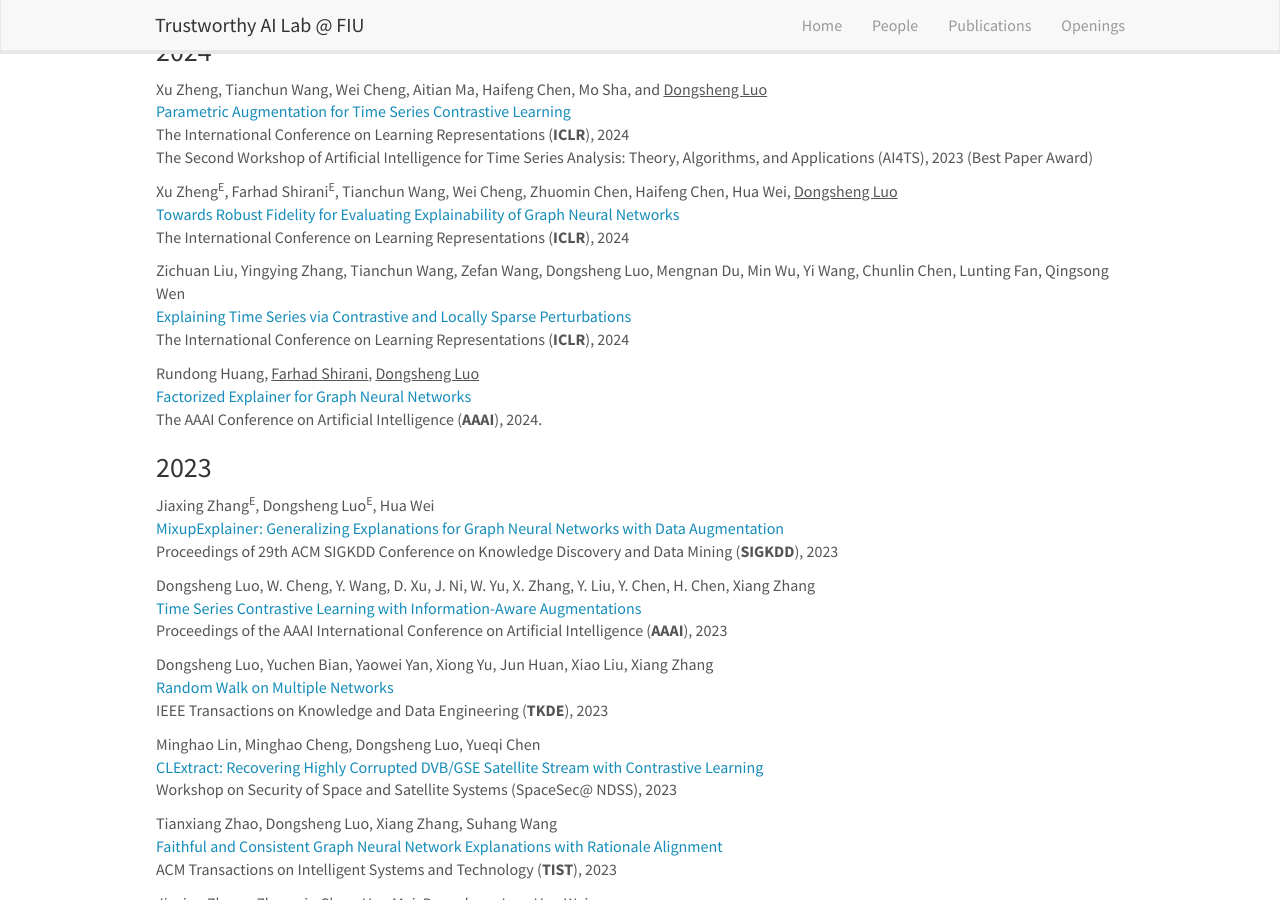
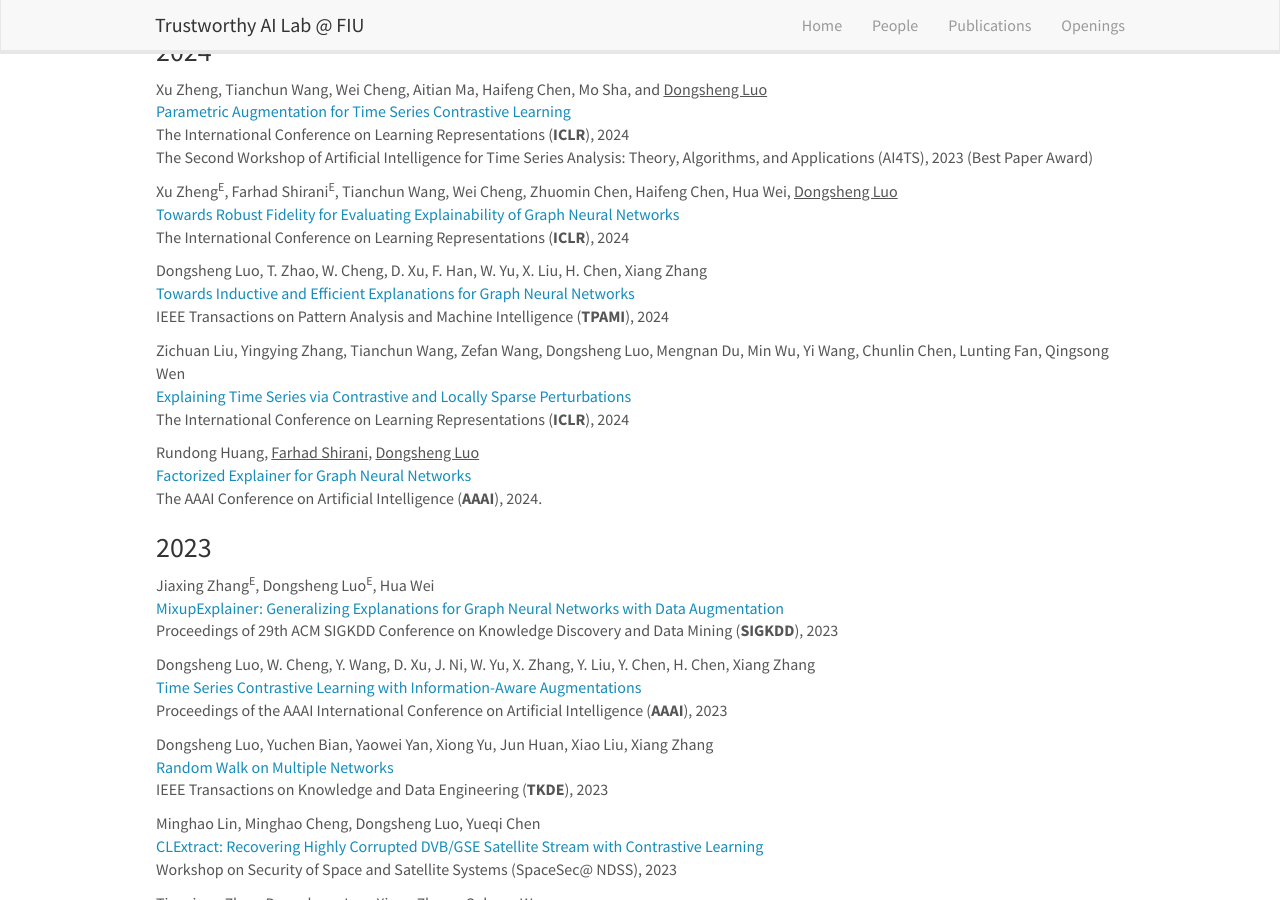
Before and after one commit to trustai4s-lab/trustai4s-lab.github.io, a Jekyll site: the page built from _pages/publications.md, in a window 1280 px wide and 900 px high, scrolled down 450 px. Built offline with Jekyll 4.4.1, drawn with Linux system fonts in a browser that asks for light colours; nearby versions of some CDN libraries.

Commit message:
Update publications.md

```diff
--- a/_pages/publications.md
+++ b/_pages/publications.md
@@ -34,6 +34,10 @@ The Second Workshop of Artificial Intelligence for Time Series Analysis: Theory,
 Xu Zheng<sup>E</sup>, Farhad Shirani<sup>E</sup>, Tianchun Wang, Wei Cheng, Zhuomin Chen, Haifeng Chen, Hua Wei, <u>Dongsheng Luo</u> \
 [Towards Robust Fidelity for Evaluating Explainability of Graph Neural Networks](https://openreview.net/forum?id=up6hr4hIQH)\
 The International Conference on Learning Representations (**ICLR**), 2024
+
+Dongsheng Luo, T. Zhao, W. Cheng, D. Xu, F. Han, W. Yu, X. Liu, H. Chen, Xiang Zhang \
+[Towards Inductive and Efficient Explanations for Graph Neural Networks]()\
+IEEE Transactions on Pattern Analysis and Machine Intelligence (**TPAMI**), 2024
 
 Zichuan Liu, Yingying Zhang, Tianchun Wang, Zefan Wang, Dongsheng Luo, Mengnan Du, Min Wu, Yi Wang, Chunlin Chen, Lunting Fan, Qingsong Wen\
 [Explaining Time Series via Contrastive and Locally Sparse Perturbations]()\
```
